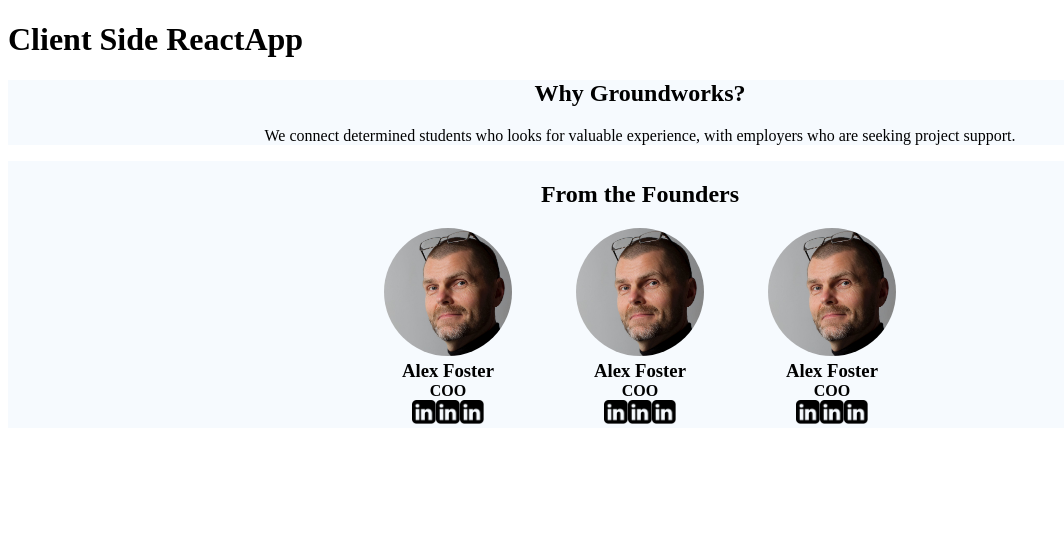
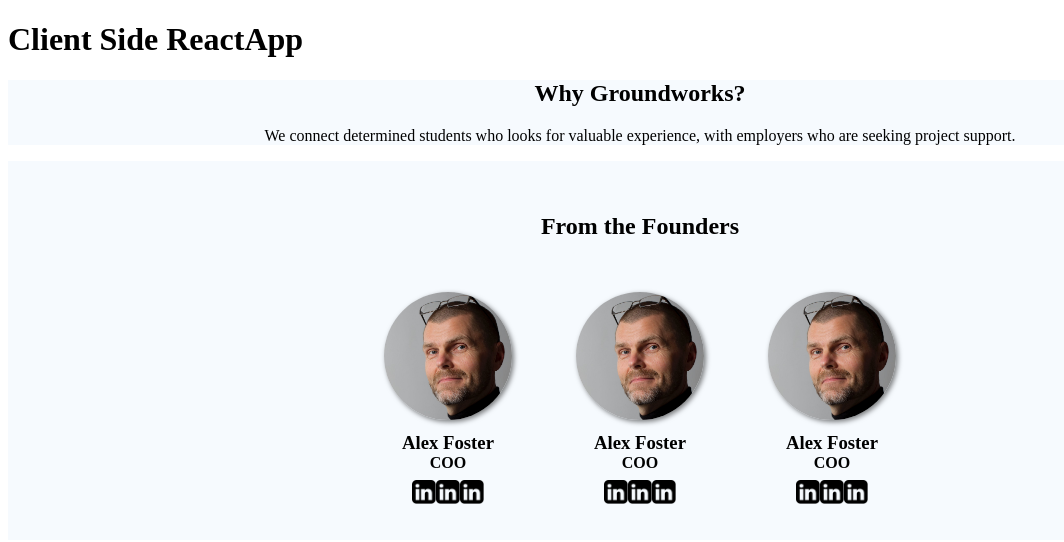
Before and after one commit to FAC-Sixteen/groundworks, a React app: page / in a window 1280 px wide. Shown: the top 542 px of the page, without its empty margins (0-1064 px from the left). Built offline with nearby package versions, Linux system fonts and the light colour scheme.

Commit message:
added box shadow and padding to founders component related #33

```diff
--- a/src/components/Homepage/Founders/Founders.css
+++ b/src/components/Homepage/Founders/Founders.css
@@ -3,18 +3,24 @@
   flex-direction: column;
   align-items: center;
   background-color: rgba(246, 250, 254, 1);
+  padding-top: 2rem;
+  padding-bottom: 1rem;
 }
 
 .FoundersComponent--portraitphoto__container {
  text-align: center;
  padding: 0rem 2rem 0rem 2rem;
+}
 
+.FoundersComponent--header {
+  padding-bottom: 2rem;
 }
 
 .FoundersComponent--portraitphoto {
   height: 8rem;
   width: 8rem;
   border-radius: 50%;
+  box-shadow: 2px 2px 5px rgba(0, 0, 0, 0.5);
 }
 
 .FoundersComponent--container {
@@ -25,6 +31,8 @@
 .FoundersComponent--socialicons__icons {
   height: 1.5rem;
   width: 1.5rem;
+  padding-top: 0.5rem;
+  padding-bottom: 1rem;
 }
 
 .FoundersComponent--title {
@@ -33,6 +41,7 @@
 
 .FoundersComponent--name {
   margin: 0px;
+  padding-top: 0.5rem;
 }
 
 @media only screen and (max-width: 530px) {
--- a/src/components/Homepage/Founders/Founders.js
+++ b/src/components/Homepage/Founders/Founders.js
@@ -4,7 +4,7 @@
 const Founders = () => {
   return (
     <div class="FoundersComponent">
-    <h2>From the Founders</h2>
+    <h2 class="FoundersComponent--header">From the Founders</h2>
     <div class="FoundersComponent--container">
     <div class="FoundersComponent--portraitphoto__container">
     <img class="FoundersComponent--portraitphoto" src="./../../Assets/portrait-photo.png" alt=""/>
```
